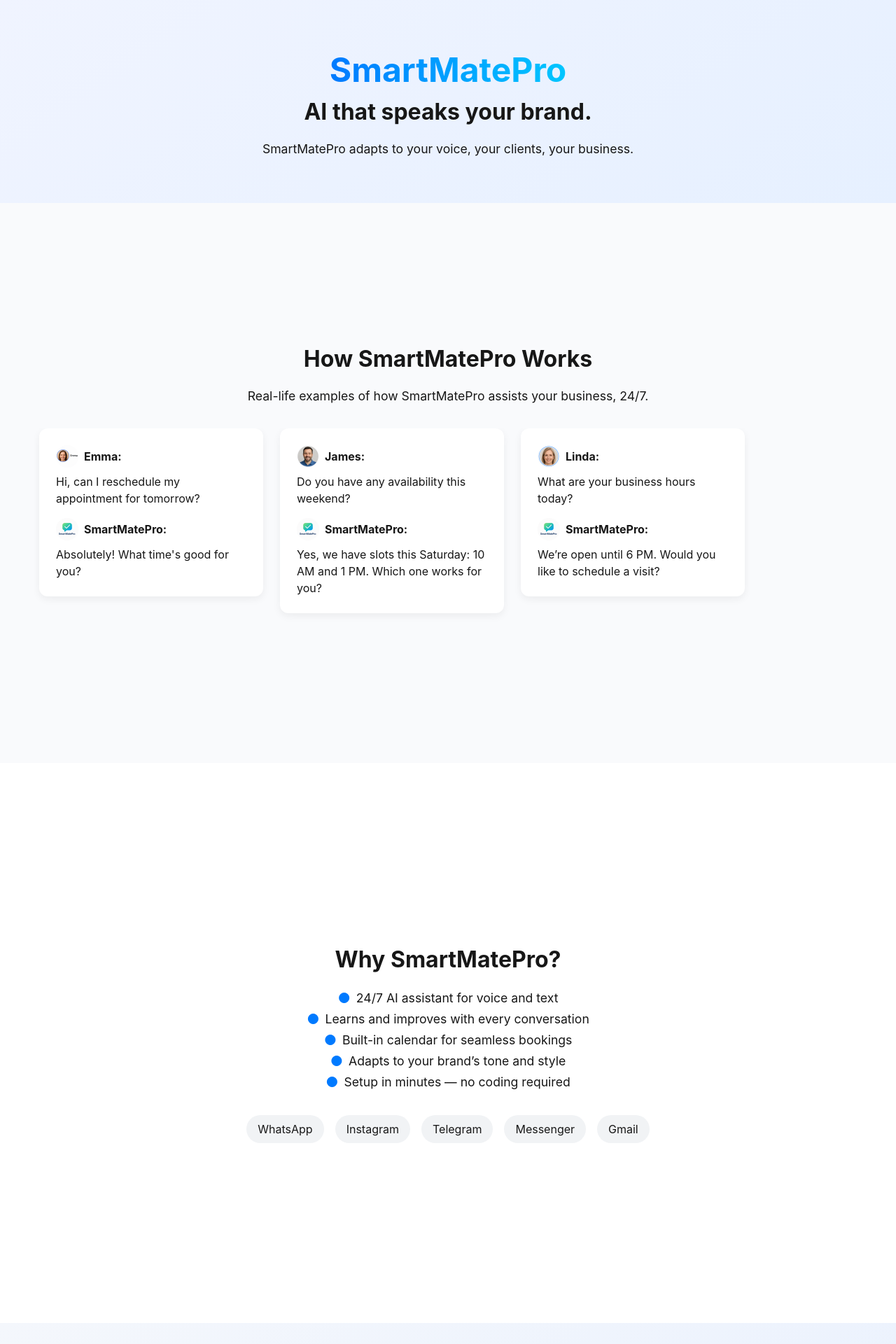
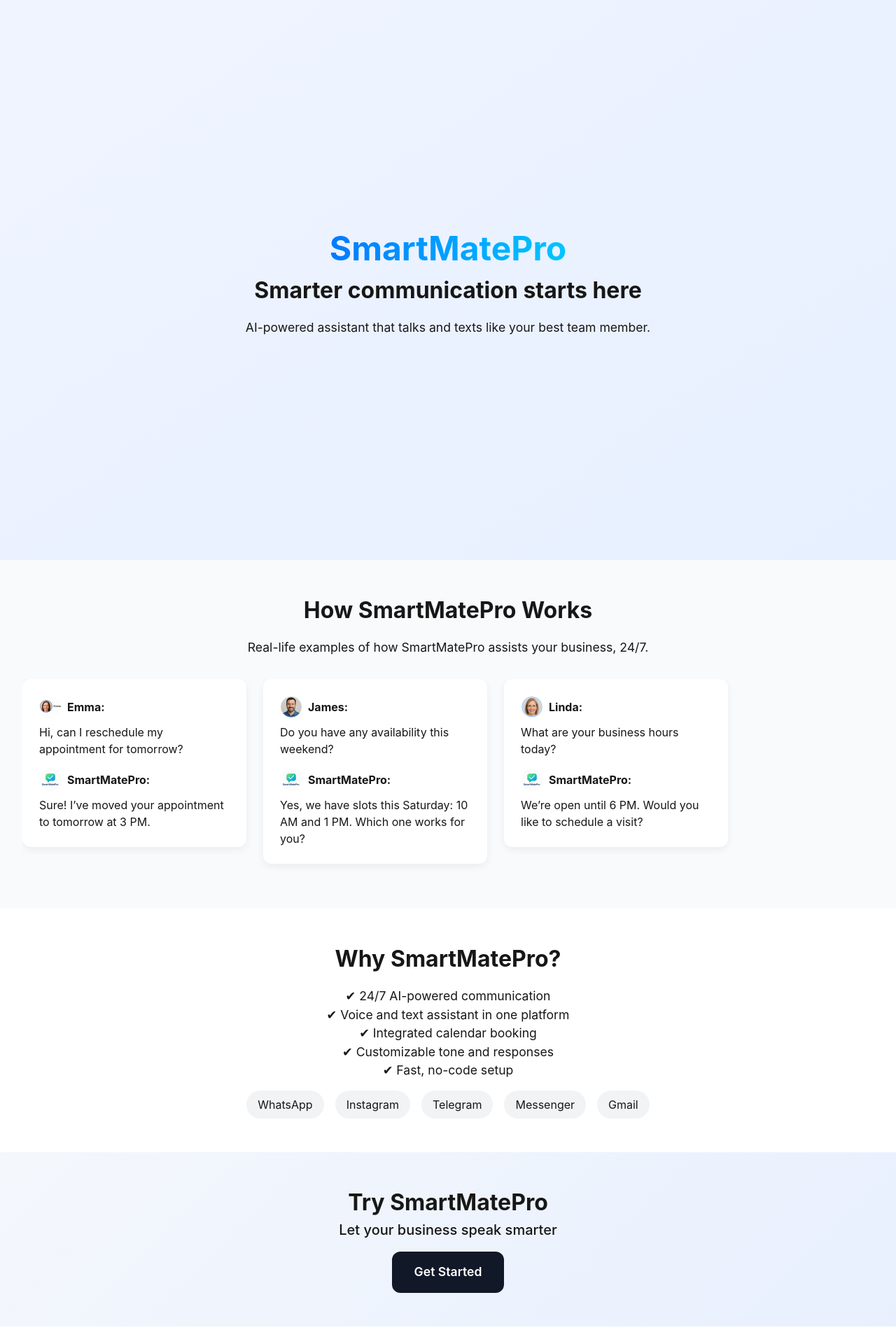
Before and after one commit to BekturUbykeev/smartmatepro, a Next.js app: page / in a window 1280 px wide. Shown: the top 1920 px of the page at 70% size. After the commit the page ends 1895 px from the top, so only its background shows below. Built offline with nearby package versions, Linux system fonts and the light colour scheme.

Commit message:
Final visual polish of homepage

```diff
--- a/pages/index.jsx
+++ b/pages/index.jsx
@@ -6,11 +6,13 @@
 
       {/* Hero section */}
       <section style={{
+        minHeight: '100vh',
         display: 'flex',
         flexDirection: 'column',
+        justifyContent: 'center',
         alignItems: 'center',
         background: 'linear-gradient(145deg, #f0f4ff, #e6f0ff)',
-        padding: '4rem 2rem',
+        padding: '3rem 2rem',
         textAlign: 'center'
       }}>
         <h1 style={{
@@ -20,54 +22,52 @@
           WebkitBackgroundClip: 'text',
           WebkitTextFillColor: 'transparent'
         }}>SmartMatePro</h1>
-        <h2 style={{ fontSize: '2rem', fontWeight: 700, marginBottom: '1rem' }}>AI that speaks your brand.</h2>
-        <p style={{ maxWidth: '600px', fontSize: '1.1rem' }}>SmartMatePro adapts to your voice, your clients, your business.</p>
+        <h2 style={{ fontSize: '2rem', fontWeight: 700, marginBottom: '1rem' }}>Smarter communication starts here</h2>
+        <p style={{ maxWidth: '600px', fontSize: '1.1rem' }}>AI-powered assistant that talks and texts like your best team member.</p>
       </section>
 
       {/* Demo Chat Carousel */}
       <section style={{
         padding: '3rem 2rem',
-        background: '#f9fafc',
-        minHeight: '100vh',
-        display: 'flex',
-        flexDirection: 'column',
-        justifyContent: 'center'
+        background: '#f9fafc'
       }}>
         <h2 style={{ fontSize: '2rem', fontWeight: 700, textAlign: 'center', marginBottom: '1rem' }}>How SmartMatePro Works</h2>
-        <p style={{ maxWidth: '600px', fontSize: '1.1rem', margin: '0 auto 2rem', textAlign: 'center' }}>Real-life examples of how SmartMatePro assists your business, 24/7.</p>
+        <p style={{ maxWidth: '600px', fontSize: '1.1rem', margin: '0 auto 2rem', textAlign: 'center' }}>
+          Real-life examples of how SmartMatePro assists your business, 24/7.
+        </p>
         <div style={{
           display: 'flex',
           overflowX: 'auto',
           scrollSnapType: 'x mandatory',
           gap: '1.5rem',
-          paddingBottom: '1rem',
-          maxWidth: '1200px',
-          margin: '0 auto',
-          paddingLeft: '1rem',
-          paddingRight: '1rem'
+          paddingBottom: '1rem'
         }}>
-          {[{
+          {[
+            {
               name: 'Emma',
               avatar: '/avatars/emma.png',
               question: "Hi, can I reschedule my appointment for tomorrow?",
               businessAvatar: '/avatars/smartmatepro.png',
               businessName: 'SmartMatePro',
-            answer: "Absolutely! What time's good for you?"
-          }, {
+              answer: "Sure! I’ve moved your appointment to tomorrow at 3 PM."
+            },
+            {
               name: 'James',
               avatar: '/avatars/james.png',
               question: "Do you have any availability this weekend?",
               businessAvatar: '/avatars/smartmatepro.png',
               businessName: 'SmartMatePro',
               answer: "Yes, we have slots this Saturday: 10 AM and 1 PM. Which one works for you?"
-          }, {
+            },
+            {
               name: 'Linda',
               avatar: '/avatars/linda.png',
               question: "What are your business hours today?",
               businessAvatar: '/avatars/smartmatepro.png',
               businessName: 'SmartMatePro',
               answer: "We’re open until 6 PM. Would you like to schedule a visit?"
-          }].map((chat, index) => (
+            }
+          ].map((chat, index) => (
             <div key={index} style={{
               flex: '0 0 320px',
               scrollSnapAlign: 'start',
@@ -100,44 +100,43 @@
         </div>
       </section>
 
-      {/* Why Section */}
+      {/* Why SmartMatePro Section */}
       <section style={{
         padding: '3rem 2rem',
         background: '#ffffff',
-        textAlign: 'center',
-        minHeight: '100vh',
-        display: 'flex',
-        flexDirection: 'column',
-        justifyContent: 'center'
+        textAlign: 'center'
       }}>
         <h2 style={{ fontSize: '2rem', fontWeight: 700 }}>Why SmartMatePro?</h2>
         <ul style={{ listStyle: 'none', padding: 0, fontSize: '1.1rem', margin: '1rem 0' }}>
-          {["24/7 AI assistant for voice and text", "Learns and improves with every conversation", "Built-in calendar for seamless bookings", "Adapts to your brand’s tone and style", "Setup in minutes — no coding required"].map((item, i) => (
-            <li key={i} style={{ display: 'flex', alignItems: 'center', gap: '0.5rem', justifyContent: 'center' }}>
-              <span style={{ fontSize: '1.25rem', color: '#007aff' }}>●</span> {item}
-            </li>
+          {[
+            "24/7 AI-powered communication",
+            "Voice and text assistant in one platform",
+            "Integrated calendar booking",
+            "Customizable tone and responses",
+            "Fast, no-code setup"
+          ].map((item, i) => (
+            <li key={i}>✔ {item}</li>
           ))}
         </ul>
-        <div style={{ display: 'flex', flexWrap: 'wrap', gap: '1rem', justifyContent: 'center', marginTop: '1rem' }}>
+        <div style={{ display: 'flex', flexWrap: 'wrap', gap: '1rem', justifyContent: 'center' }}>
           {['WhatsApp', 'Instagram', 'Telegram', 'Messenger', 'Gmail'].map((platform, i) => (
-            <span key={i} style={{ backgroundColor: '#f1f3f5', padding: '0.5rem 1rem', borderRadius: '999px' }}>{platform}</span>
+            <span key={i} style={{
+              backgroundColor: '#f1f3f5',
+              padding: '0.5rem 1rem',
+              borderRadius: '999px'
+            }}>{platform}</span>
           ))}
         </div>
       </section>
 
-      {/* CTA */}
+      {/* Final CTA */}
       <section style={{
         padding: '3rem 2rem',
         background: 'linear-gradient(135deg, #f4f7fc, #e8f0fe)',
-        textAlign: 'center',
-        minHeight: '100vh',
-        display: 'flex',
-        flexDirection: 'column',
-        justifyContent: 'center',
-        alignItems: 'center'
+        textAlign: 'center'
       }}>
         <h2 style={{ fontSize: '2rem', fontWeight: 700 }}>Try SmartMatePro</h2>
-        <p style={{ fontSize: '1.25rem', fontWeight: 500, marginBottom: '1.5rem' }}>Let your business speak smarter</p>
+        <p style={{ fontSize: '1.25rem', fontWeight: 500, marginBottom: '1rem' }}>Let your business speak smarter</p>
         <button style={{
           padding: '1rem 2rem',
           backgroundColor: '#111827',
@@ -146,9 +145,7 @@
           fontWeight: 600,
           border: 'none',
           borderRadius: '12px',
-          cursor: 'pointer',
-          width: 'fit-content',
-          minWidth: '180px'
+          cursor: 'pointer'
         }}>
           Get Started
         </button>
```
Lines whose indentation alone changed are shown as unchanged.
